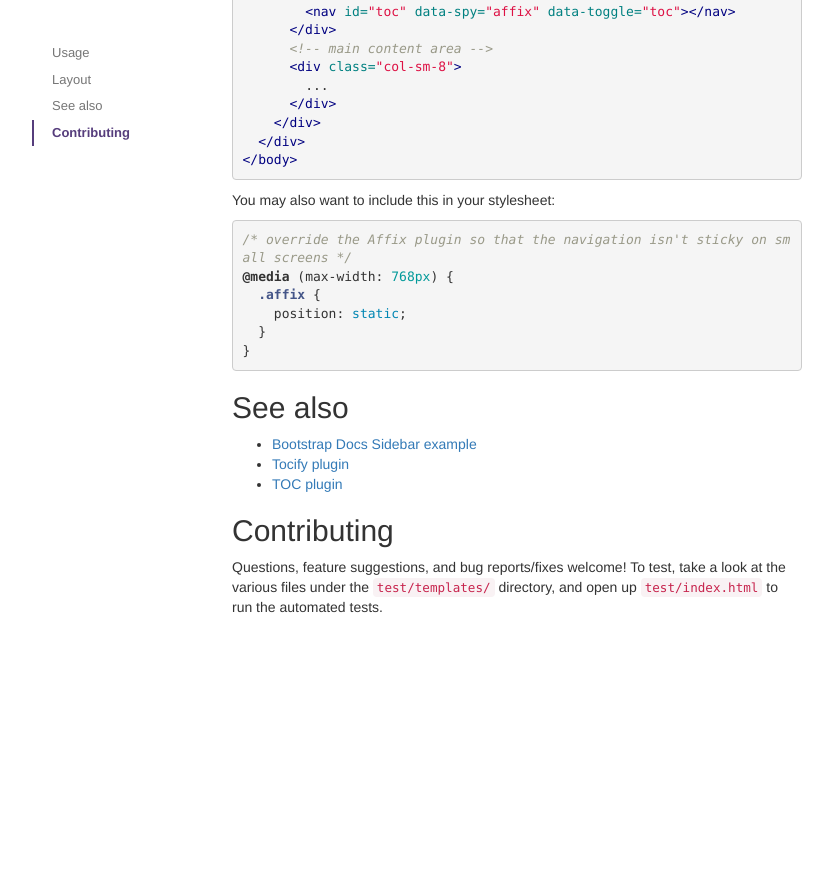
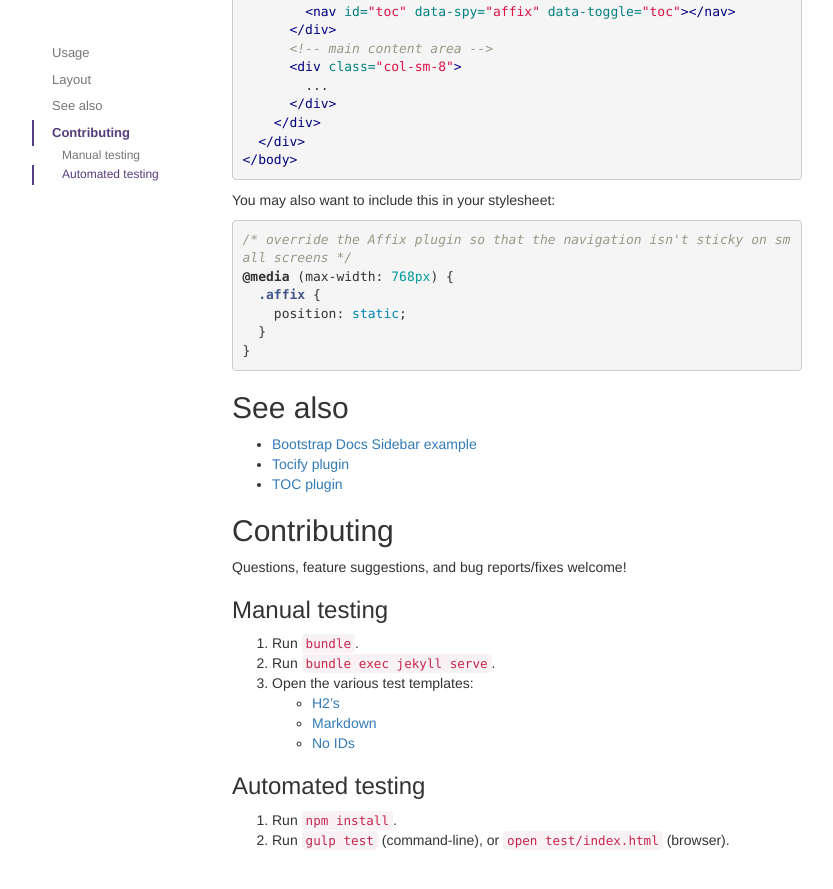
Before and after one commit to afeld/bootstrap-toc, a Jekyll site: the page built from index.md, in a window 1280 px wide and 900 px high, scrolled down 1333 px. Shown: the top 889 px of the window, without its empty margins (223-1056 px from the left). Built offline with Jekyll 4.4.1, drawn with Linux system fonts in a browser that asks for light colours; nearby versions of some CDN libraries; before the commit the page ends 2000 px from its top, so only the background shows below that.

Commit message:
add automated testing options

```diff
--- a/index.md
+++ b/index.md
@@ -96,4 +96,18 @@ You may also want to include this in your stylesheet:
 
 ## Contributing
 
-Questions, feature suggestions, and bug reports/fixes welcome! To test, take a look at the various files under the `test/templates/` directory, and open up [`test/index.html`](test/index.html) to run the automated tests.
+Questions, feature suggestions, and bug reports/fixes welcome!
+
+### Manual testing
+
+1. Run `bundle`.
+1. Run `bundle exec jekyll serve`.
+1. Open the various test templates:
+    * [H2's](http://localhost:4000/test/templates/h2s.html)
+    * [Markdown](http://localhost:4000/test/templates/markdown.html)
+    * [No IDs](http://localhost:4000/test/templates/no-ids.html)
+
+### Automated testing
+
+1. Run `npm install`.
+1. Run `gulp test` (command-line), or `open test/index.html` (browser).
```
Also changed, not shown: gulpfile.js (+12 -1 lines), package.json (+6 -2 lines), test/index.html (+4 -4 lines).
